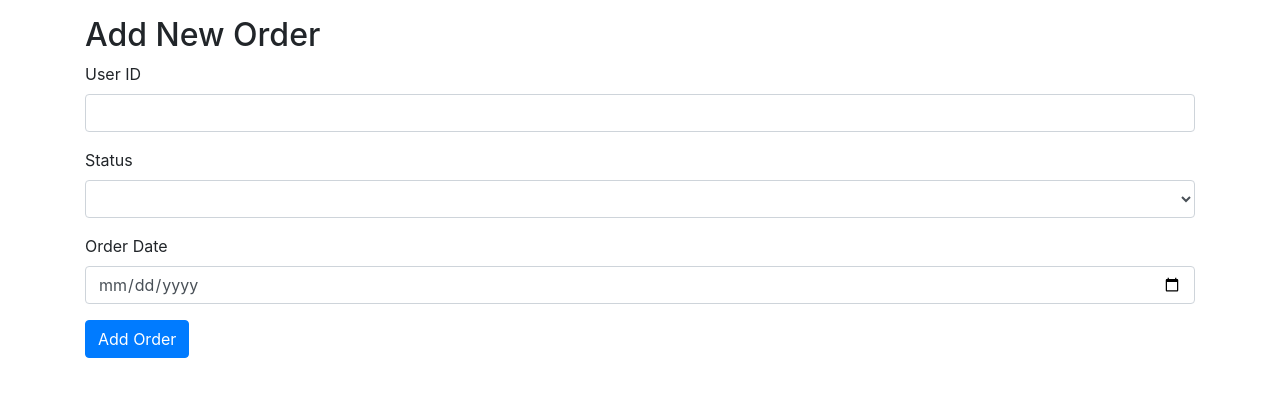
After one commit to Kolpic/Online-Store, a Flask app: template Forum-Project/project/templates/add_order.html in a window 1280 px wide. The commit adds this page. Shown: the top 397 px of the page. Run offline with Flask 3, Linux system fonts and the light colour scheme; the template is opened without the code that fills it, so the values that code supplies are empty; some libraries are stand-ins or nearby versions.

Commit message:
added crud orders

```diff
--- a/Forum-Project/project/main.py
+++ b/Forum-Project/project/main.py
@@ -105,6 +105,17 @@ FIELD_CONFIG = {
             'role_id': {'type': str, 'required': True}
         }
     },
+    'CRUD Orders': {
+        'create': {
+            'user_id': {'type': int, 'required': True, 'conditions': [(lambda x: x > 0, "User id must be possitive")]},
+            'status': {'type': str, 'required': True},
+            'order_date': {'type': datetime, 'required': True},
+        },
+        'edit': {
+            'status': {'type': str, 'required': True},
+            'order_date': {'type': datetime, 'required': True},
+        }
+    }
 }
 
 special_field_handlers = {
@@ -154,14 +165,13 @@ def process_form(interface, method):
         else:
             form_data[field] = validate_field(field, value, config)
 
-    # TODO: to_retutn ->>
-    dict_to_return = {
+    values_to_insert_db = {
         'fields': ', '.join(form_data.keys()),
         'placeholders': ', '.join(['%s'] * len(form_data)),
         'values': tuple(form_data.values())
     }
 
-    return dict_to_return
+    return values_to_insert_db
 
 def registration(conn, cur):
     user_ip = request.remote_addr
@@ -1556,7 +1566,7 @@ def back_office_manager(conn, cur, *params):
 
     if request.path == f'/{username}/role_permissions':
         utils.AssertUser(utils.has_permission(cur, request, 'Staff roles', 'read'), "You don't have permission to this resource")
-        interfaces = ['Logs', 'CRUD Products', 'Captcha Settings', 'Report sales', 'Staff roles',]
+        interfaces = ['Logs', 'CRUD Products', 'Captcha Settings', 'Report sales', 'Staff roles', 'CRUD Products']
 
         if request.method == 'GET':
             role = request.path.split('/')[1]
@@ -1595,20 +1605,20 @@ def back_office_manager(conn, cur, *params):
         session['role_permission_message'] = f'You successfully updated permissions for role: {role_name}'
         return redirect(f'/{username}/role_permissions?role=' + role_id)
 
-    print("request.path.split('/')[0]", flush=True)
-    print(request.path.split('/')[0], flush=True)
-    print("request.path.split('/')[1]", flush=True)
-    print(request.path.split('/')[1], flush=True)
-    print("request.path.split('/')[2]", flush=True)
-    print(request.path.split('/')[2], flush=True)
-    print("len(request.path.split('/'))", flush=True)
-    print(len(request.path.split('/')), flush=True)
-    print("request.path", flush=True)
-    print(request.path, flush=True)
-    print("request.path.split('_')[0]", flush=True)
-    print(request.path.split('_')[0], flush=True)
-    print("request.path.split('_')[1]", flush=True)
-    print(request.path.split('_')[1], flush=True)
+    # print("request.path.split('/')[0]", flush=True)
+    # print(request.path.split('/')[0], flush=True)
+    # print("request.path.split('/')[1]", flush=True)
+    # print(request.path.split('/')[1], flush=True)
+    # print("request.path.split('/')[2]", flush=True)
+    # print(request.path.split('/')[2], flush=True)
+    # print("len(request.path.split('/'))", flush=True)
+    # print(len(request.path.split('/')), flush=True)
+    # print("request.path", flush=True)
+    # print(request.path, flush=True)
+    # print("request.path.split('_')[0]", flush=True)
+    # print(request.path.split('_')[0], flush=True)
+    # print("request.path.split('_')[1]", flush=True)
+    # print(request.path.split('_')[1], flush=True)
 
     if f'/{username}/crud_products' in request.path:
         if len(request.path.split('/')) == 3:
@@ -1697,6 +1707,9 @@ def back_office_manager(conn, cur, *params):
             session['crud_message'] = "Product was set to be unavailable successful with id = " + str(product_id)
             return redirect(f'/{username}/crud_products')
 
+        else:
+            utils.AssertUser(False, "Invalid url")
+
     elif f'/{username}/crud_staff' in request.path:
 
         if len(request.path.split('/')) == 3:
@@ -1748,12 +1761,79 @@ def back_office_manager(conn, cur, *params):
             session['staff_message'] = "You successful deleted a role"
             return redirect(f'/{username}/staff_portal')
 
-    elif request.path == f'/{username}/crud_user':
+        else:
+            utils.AssertUser(False, "Invalid url")
+
+    elif f'/{username}/crud_orders' in request.path:
+        #TODO: debug role_permissions has a bug
         if len(request.path.split('/')) == 3:
-            print("Enterd crud_user successful", flush=True)
-
-
-
+            print("Enterd crud_orders read successful", flush=True)
+            # utils.AssertUser(utils.has_permission(cur, request, 'CRUD Orders', 'read'), "You don't have permission for this resource")
+            cur.execute("SELECT * FROM orders")
+            orders = cur.fetchall()
+            return render_template('crud_orders.html', orders=orders)
+
+        elif request.path.split('/')[3] == 'add_order':
+            print("Enterd crud_orders add successful", flush=True)
+            # utils.AssertUser(utils.has_permission(cur, request, 'CRUD Orders', 'create'), "You don't have permission for this resource")
+
+            if request.method == 'GET':
+                cur.execute("SELECT DISTINCT status FROM orders")
+                statuses = cur.fetchall()
+                return render_template('add_order.html', statuses=statuses, username=username)
+
+            elif request.method == 'POST':
+                print("Enterd crud_orders add POST successful", flush=True)
+                data = process_form('CRUD Orders', 'create')
+
+                cur.execute(f"INSERT INTO orders ({ data['fields'] }) VALUES ({ data['placeholders'] })", data['values'])
+                conn.commit()
+                session['crud_message'] = "Order was added successfully"
+                return redirect(f'/{username}/crud_orders')
+            else:
+                utils.AssertUser(False, "Invalid operation")
+
+        elif request.path.split('/')[3] == 'edit_order':
+            print("Enterd crud_orders edit successful", flush=True)
+            # utils.AssertUser(utils.has_permission(cur, request, 'CRUD Orders', 'update'), "You don't have permission for this resource")
+            order_id = request.path.split('/')[4]
+
+            if request.method == 'GET':
+
+                order_id = request.path.split('/')[4]
+                cur.execute("SELECT DISTINCT status FROM orders")
+                statuses = cur.fetchall()
+
+                return render_template('edit_order.html', order_id=order_id, username=username, statuses=statuses)
+
+            elif request.method == 'POST':
+                print("Enterd crud_orders edit POST successful", flush=True)
+                data = process_form('CRUD Orders', 'edit')
+
+                cur.execute("UPDATE orders SET status = %s, order_date = %s WHERE order_id = %s", (data['values'][0], data['values'][1],order_id))
+                conn.commit()
+                session['crud_message'] = "Order was updated successfully with id = " + str(order_id)
+                return redirect(f'/{username}/crud_orders')
+
+            else:
+                utils.AssertUser(False, "Invalid operation")
+
+        elif request.path.split('/')[3] == 'delete_order':
+            print("Enterd crud_orders delete successful", flush=True)
+            # utils.AssertUser(utils.has_permission(cur, request, 'CRUD Orders', 'delete'), "You don't have permission to this resource")
+
+            order_id = request.path.split('/')[4]
+
+            cur.execute('DELETE FROM shipping_details WHERE order_id = %s', (order_id,))
+            cur.execute('DELETE FROM orders WHERE order_id = %s', (order_id,))
+
+            conn.commit()
+
+            session['crud_message'] = "You successful deleted a order with id: " + str(order_id)
+            return redirect(f'/{username}/crud_orders')
+
+        else:
+            utils.AssertUser(False, "Invalid url")
 
 @app.route('/favicon.ico')
 def favicon():
@@ -1783,7 +1863,7 @@ url_to_function_map = [
     (r'(?:/[A-z]+)?/staff_portal', staff_portal),
     (r'(?:/[A-z]+)?/logout_staff', logout_staff),
     (r'(/[A-z]+)/logout_staff', logout_staff),
-    (r'(?:/[A-z]+)?/(error_logs|update_captcha_settings|report_sales|crud_products|crud_staff|role_permissions|download_report)(?:/[\w\d\-_/]*)?', back_office_manager),
+    (r'(?:/[A-z]+)?/(error_logs|update_captcha_settings|report_sales|crud_products|crud_staff|role_permissions|download_report|crud_orders)(?:/[\w\d\-_/]*)?', back_office_manager),
 ]
 
 
--- /dev/null
+++ b/Forum-Project/project/templates/add_order.html
@@ -0,0 +1,32 @@
+<!DOCTYPE html>
+<html lang="en">
+<head>
+    <meta charset="UTF-8">
+    <title>Add New Order</title>
+    <link rel="stylesheet" href="https://stackpath.bootstrapcdn.com/bootstrap/4.3.1/css/bootstrap.min.css">
+</head>
+<body>
+    <div class="container mt-3">
+        <h2>Add New Order</h2>
+        <form method="POST" action="/{{ username }}/crud_orders/add_order" enctype="multipart/form-data">
+            <div class="form-group">
+                <label for="user_id">User ID</label>
+                <input type="text" class="form-control" id="user_id" name="user_id" required>
+            </div>
+            <div class="form-group">
+                <label for="status">Status</label>
+                <select class="form-control" id="status" name="status">
+                    {% for status in statuses %}
+                    <option value="{{ status[0] }}">{{ status[0] }}</option>
+                    {% endfor %}
+                </select>
+            </div>
+            <div class="form-group">
+                <label for="order_date">Order Date</label>
+                <input type="date" class="form-control" id="order_date" name="order_date" required>
+            </div>
+            <button type="submit" class="btn btn-primary">Add Order</button>
+        </form>
+    </div>
+</body>
+</html>
--- a/Forum-Project/project/templates/staff_portal.html
+++ b/Forum-Project/project/templates/staff_portal.html
@@ -55,6 +55,7 @@
             <a href="/report_sales" class="list-group-item list-group-item-action">4. Report Sales</a>
             <a href="/crud_staff" class="list-group-item list-group-item-action">5. Assign a role to staff</a>
             <a href="/role_permissions" class="list-group-item list-group-item-action">6. Assign a permission to role</a>
+            <a href="/crud_orders" class="list-group-item list-group-item-action">7. Manage Orders</a>
         </div>
     </div>
 </body>
```
Also changed, not shown: Forum-Project/project/templates/crud_orders.html (added, +66 -0 lines), Forum-Project/project/templates/edit_order.html (added, +34 -0 lines).
